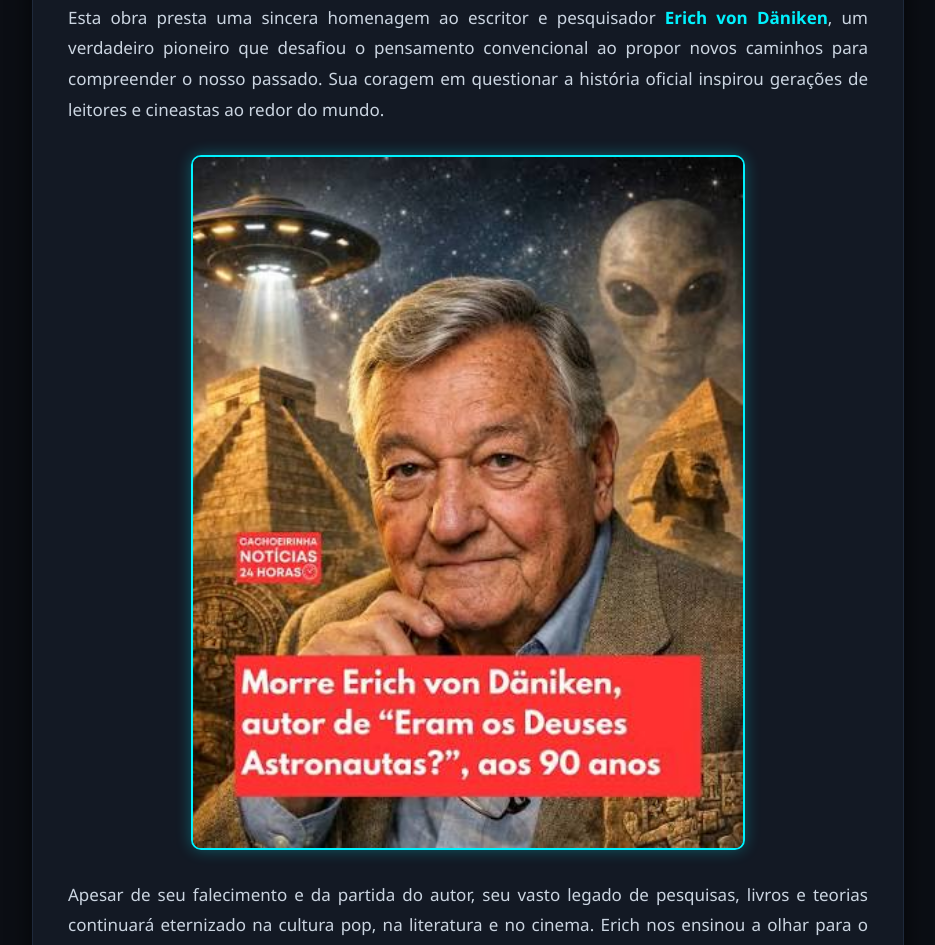
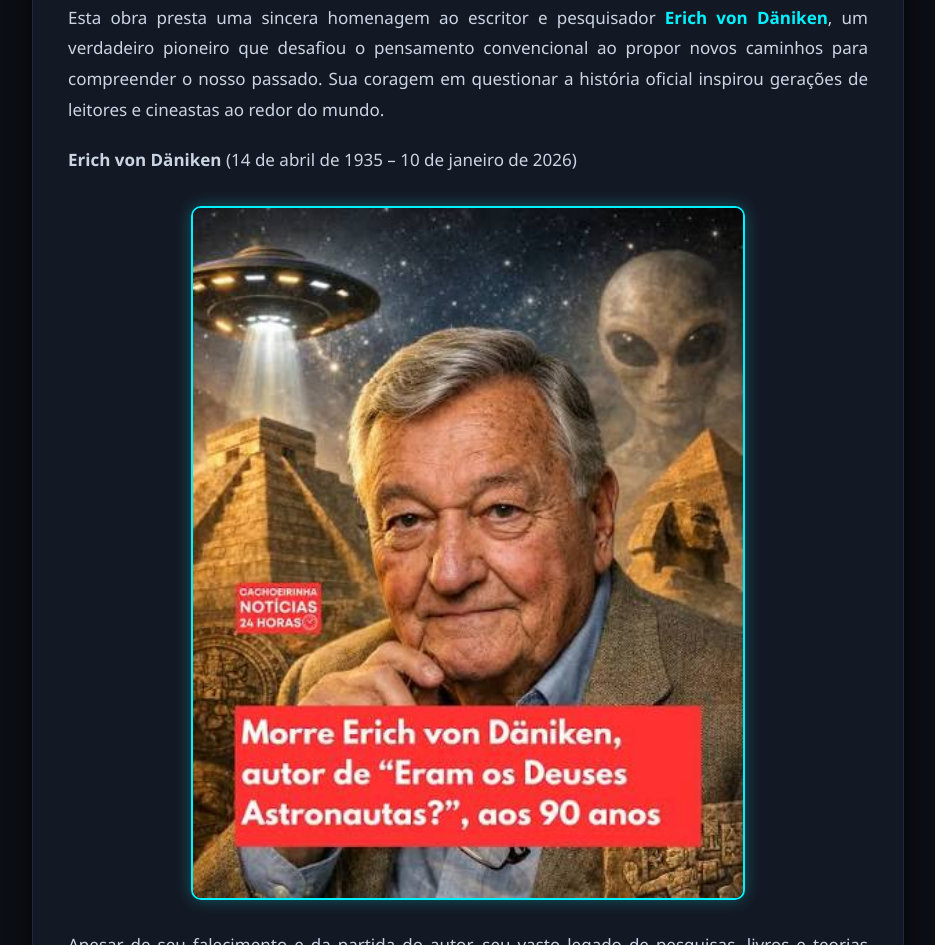
Before and after one commit to Pita62/meu_hobby, a plain HTML site: page sobre.html in a window 1280 px wide. Shown: the part 1828-2773 px from the top of the page, without its empty margins (172-1107 px from the left). Drawn offline with Linux system fonts and the light colour scheme.

Commit message:
Add biographical note for Erich von Däniken
Added biographical note about Erich von Däniken.

```diff
--- a/sobre.html
+++ b/sobre.html
@@ -31,7 +31,9 @@
         <!-- Homenagem e Legado do Autor -->
         <h2>Homenagem ao Autor Erich von Däniken</h2>
         <p>Esta obra presta uma sincera homenagem ao escritor e pesquisador <span class="texto-destaque">Erich von Däniken</span>, um verdadeiro pioneiro que desafiou o pensamento convencional ao propor novos caminhos para compreender o nosso passado. Sua coragem em questionar a história oficial inspirou gerações de leitores e cineastas ao redor do mundo.</p>
-
+        <p class="nota-biografica">
+        <strong>Erich von Däniken</strong> (14 de abril de 1935 – 10 de janeiro de 2026)
+        </p>
         <!-- Imagem 3 - Foto em homenagem ao autor -->
         <img src="imagens/images3.jpg" alt="Homenagem ao autor Erich von Däniken" class="img-destaque">
 
```
